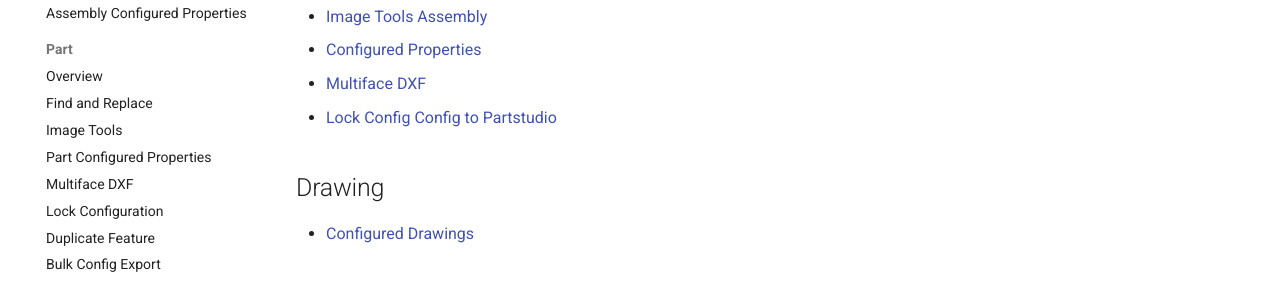
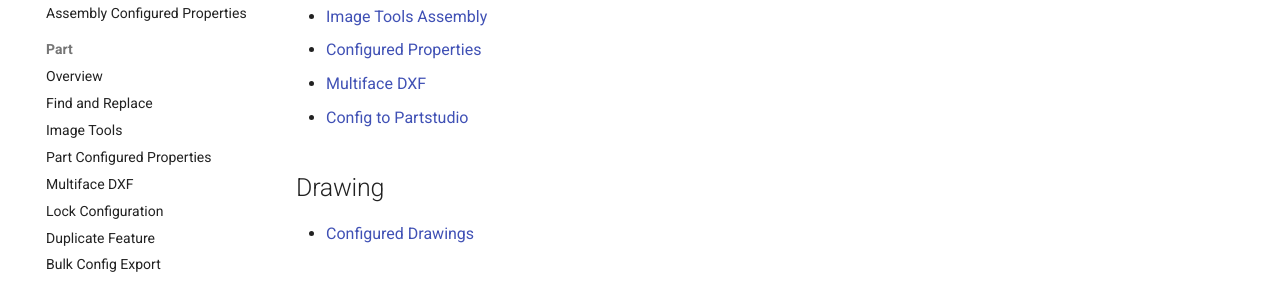
Before and after one commit to SmartBenchSoftware/Documentation, an MkDocs documentation site: the page built from docs/renaissance/index.md, in a window 1280 px wide and 900 px high, scrolled down 735 px. Shown: the part 292-584 px from the top of the window. Built offline with MkDocs 1.6.1 and Material for MkDocs 9.7.7, drawn with Linux system fonts in a browser that asks for light colours.

Commit message:
Rename 'Lock Config Config to Partstudio' to 'Config to Partstudio'

```diff
--- a/docs/renaissance/index.md
+++ b/docs/renaissance/index.md
@@ -23,7 +23,7 @@
 - [Image Tools Assembly](part/image-cube.md)
 - [Configured Properties](part/configured-properties.md)
 - [Multiface DXF](part/multiface-dxf.md)
-- [Lock Config Config to Partstudio](part/lock-configuration.md)
+- [Config to Partstudio](part/lock-configuration.md)
 
 ## Drawing
 
```
